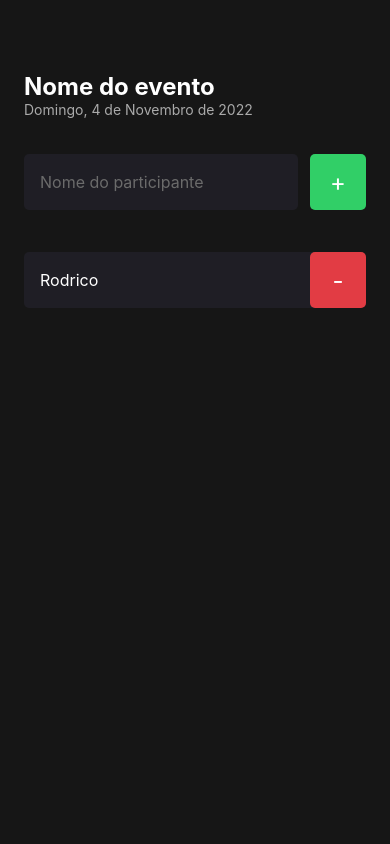
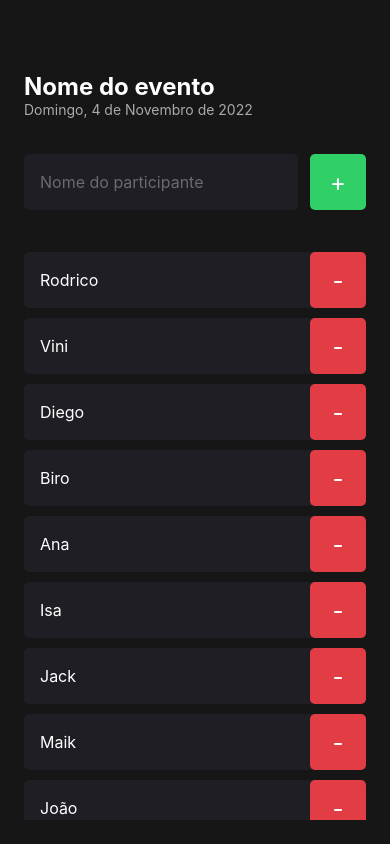
Before and after one commit to valdomiro22/introducao_react_native, a React Native app: screen / in a window 390 px wide. Built offline with nearby package versions, Linux system fonts and the light colour scheme.

Commit message:
Inplementando linstagem e ScrowView

```diff
--- a/src/screens/Home/index.tsx
+++ b/src/screens/Home/index.tsx
@@ -1,9 +1,10 @@
-import { Text, View, TextInput, TouchableOpacity } from "react-native";
+import { Text, View, TextInput, TouchableOpacity, ScrollView } from "react-native";
 import { styles } from "./styles";
 import { Participant } from "../../components/Participant";
 
 
 export function Home() {
+  const participants = ['Rodrico', 'Vini', 'Diego', 'Biro', 'Ana', 'Isa', 'Jack', 'Maik', 'João']
 
   function handleParticipantAdd() {
     console.log("Botão clicado")
@@ -30,7 +31,17 @@ export function Home() {
         </TouchableOpacity>
       </View>
 
-      <Participant name="Rodrico" onRemove={ () => handleParticipantRemove("Valdomiro") }/>
+      <ScrollView showsVerticalScrollIndicator={false}>
+        {
+          participants.map(participant => (
+            <Participant
+            key={participant}
+            name={participant}
+            onRemove={ () => handleParticipantRemove("Valdomiro") }/>
+            ))
+        }
+      </ScrollView>
+
     </View>
   )
 }
```
